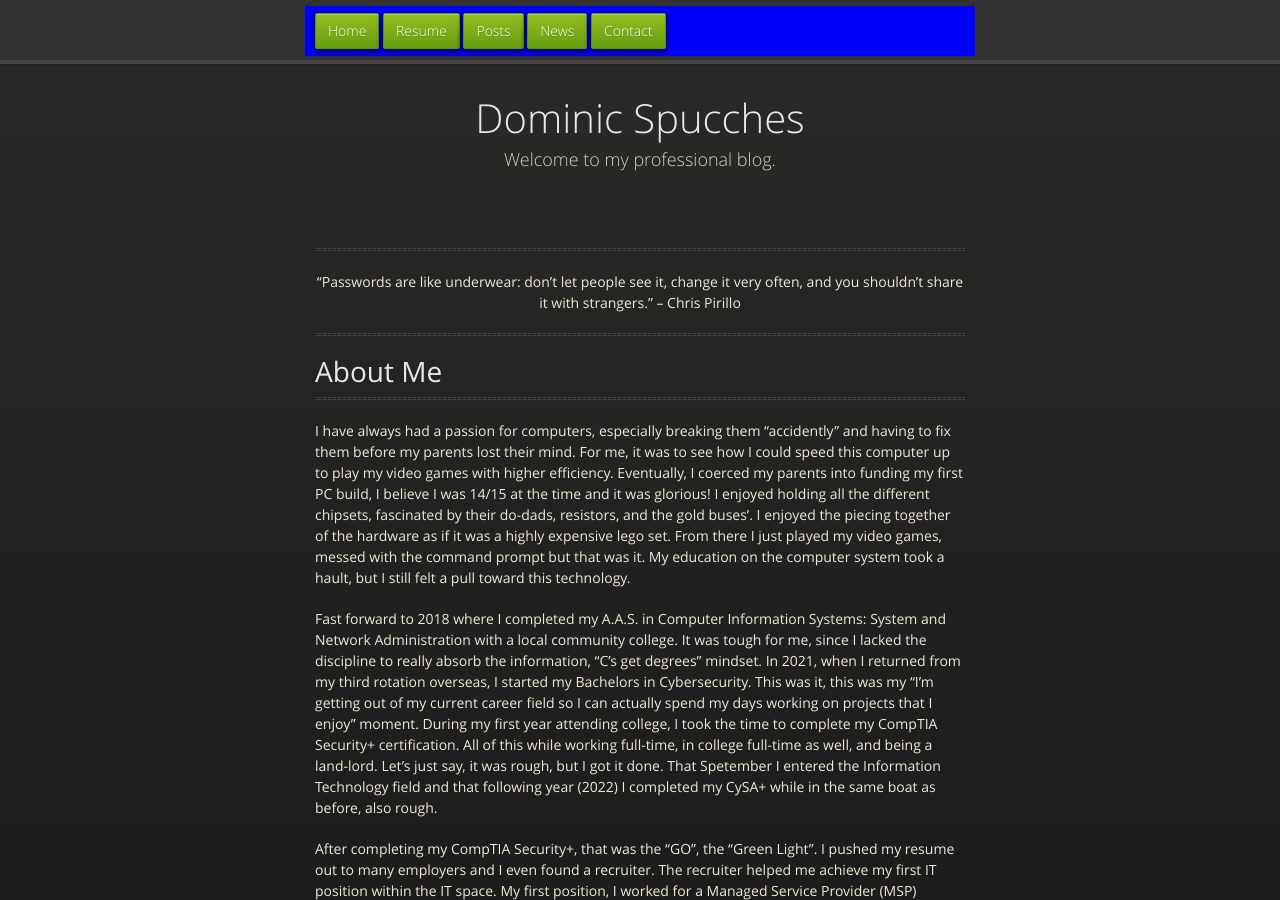
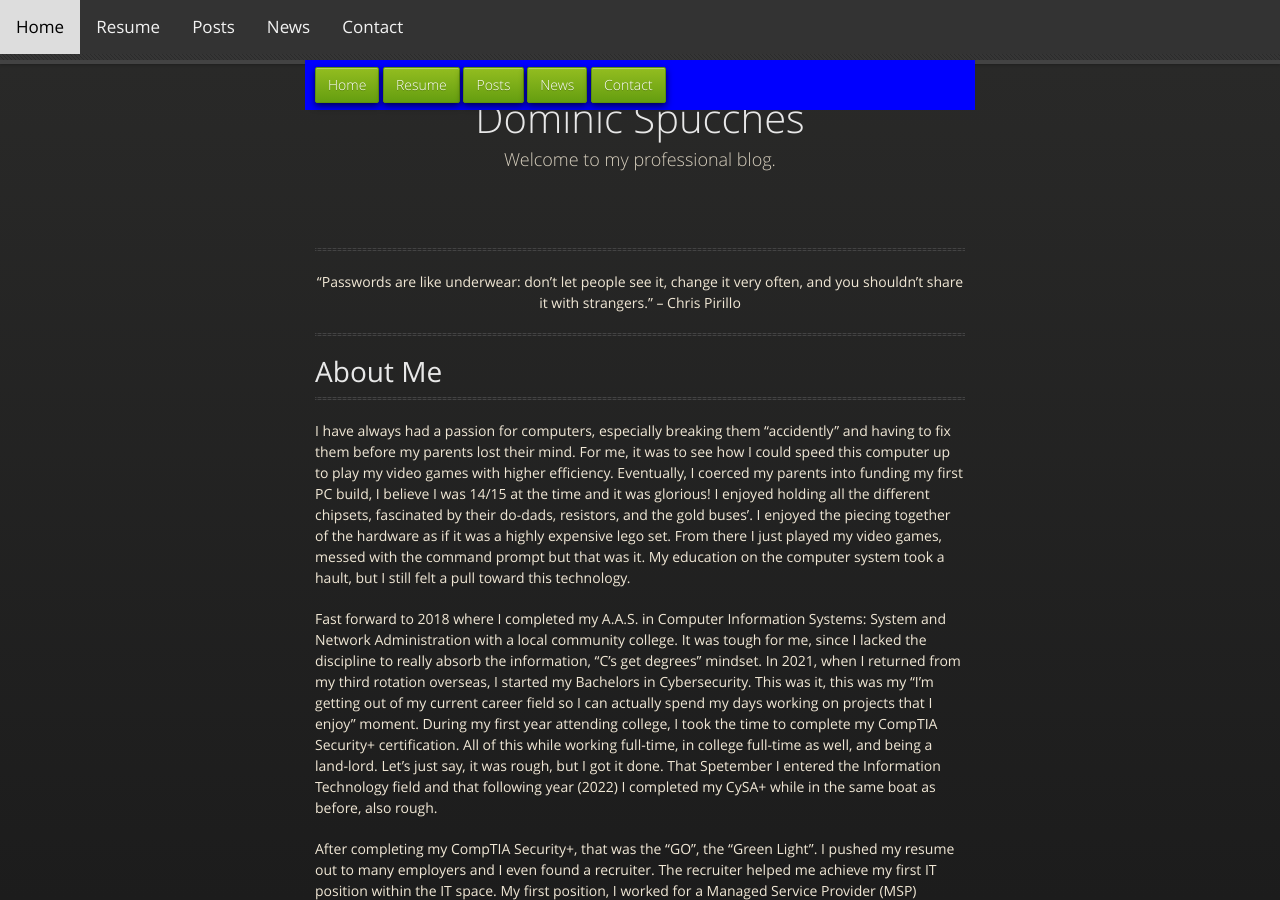
Before and after one commit to dspucches/dspucches.github.io, a Jekyll site: the page built from index.md, in a window 1280 px wide and 900 px high. Built offline with Jekyll 4.4.1, drawn with Linux system fonts in a browser that asks for light colours; nearby versions of some CDN libraries.

```diff
--- a/_layouts/default.html
+++ b/_layouts/default.html
@@ -14,6 +14,14 @@
   <body>
     <div id="page-container">
       <div id="header">
+          <div class="topnav" id="myTopnav">
+            <a href="https://dspucches.github.io">Home</a>
+            <a href="https://dspucches.github.io/2023/02/22/resume.html">Resume</a>
+            <a href="https://dspucches.github.io/2023/02/22/posts.html">Posts</a>
+            <a href="https://dspucches.github.io/2023/03/07/news.html">News</a>
+            <a href="https://dspucches.github.io/2023/03/07/contact.html">Contact</a>
+            <a href="javascript:void(0);" class="icon" onclick="myFunction()"><i class="fa fa-bars"></i></a>
+          </div>
         <nav class="my-nav">
            <ul>
             <li><a href="https://dspucches.github.io">Home</a></li>
--- a/assets/css/style.scss
+++ b/assets/css/style.scss
@@ -3,10 +3,6 @@
 
 @import "jekyll-theme-midnight";
 
-.my-nav {
-    align: center;
-    background-color: none;
-}
 
 
 #page-container {
@@ -23,6 +19,40 @@
   bottom: 0;
   width: 100%;
   height: 2.5rem;            /* Footer height */
+}
+
+/* Add a black background color to the top navigation */
+.topnav {
+  background-color: #333;
+  overflow: hidden;
+}
+
+/* Style the links inside the navigation bar */
+.topnav a {
+  float: left;
+  display: block;
+  color: #f2f2f2;
+  text-align: center;
+  padding: 14px 16px;
+  text-decoration: none;
+  font-size: 17px;
+}
+
+/* Change the color of links on hover */
+.topnav a:hover {
+  background-color: #ddd;
+  color: black;
+}
+
+/* Add an active class to highlight the current page */
+.topnav a.active {
+  background-color: #04AA6D;
+  color: white;
+}
+
+/* Hide the link that should open and close the topnav on small screens */
+.topnav .icon {
+  display: none;
 }
 
 .my-social ul {
```
